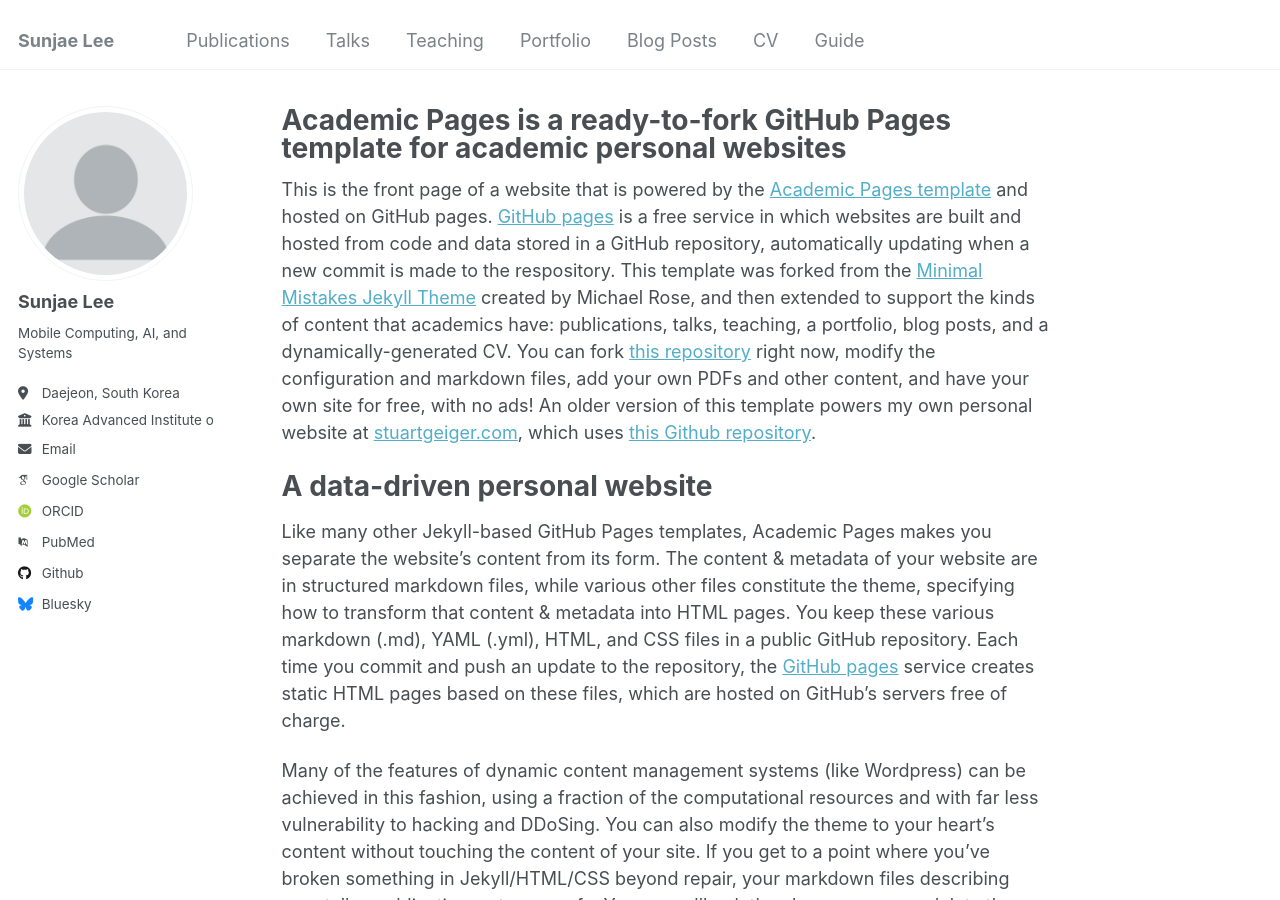
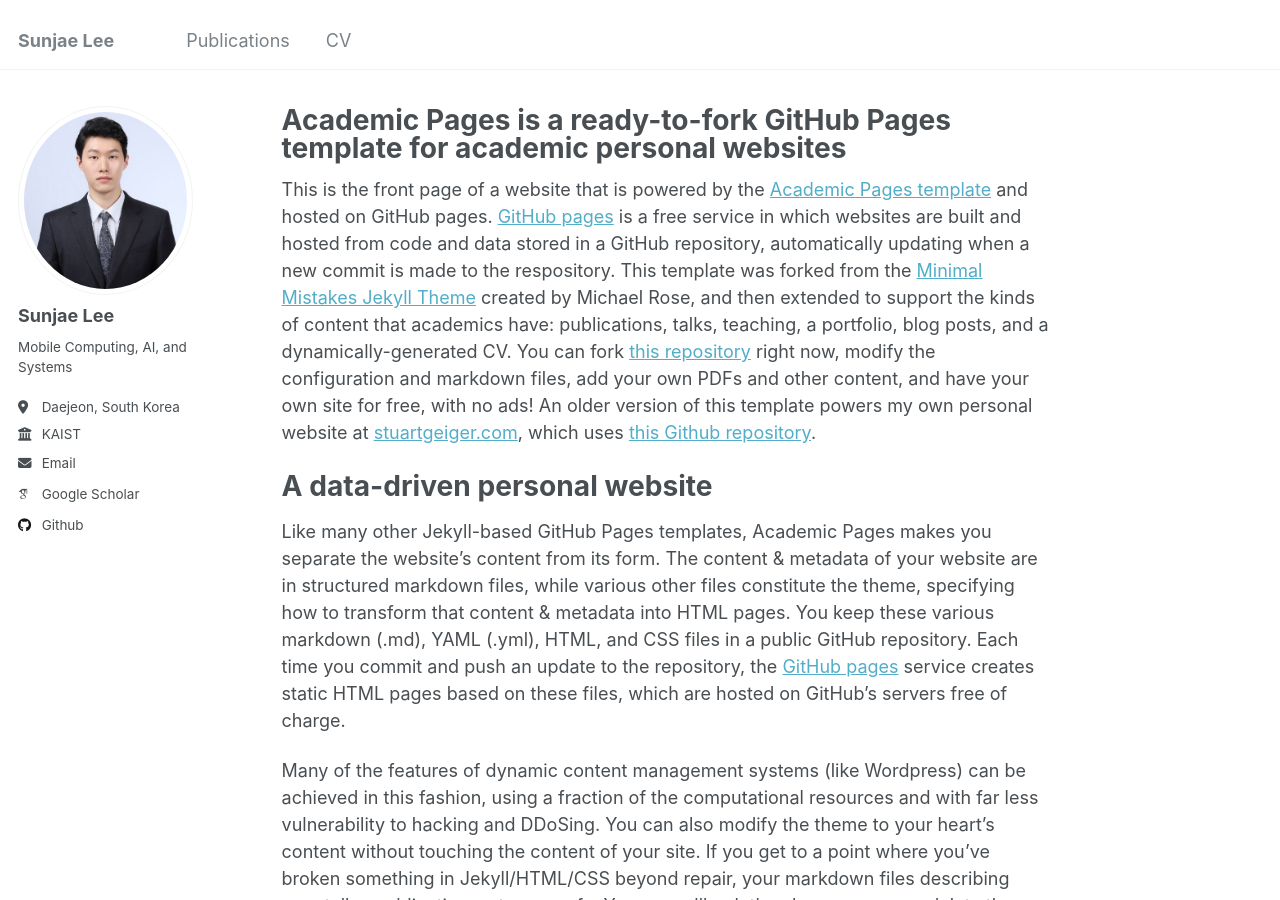
Before and after one commit to sunjae1294/sunjae1294.github.io, a Jekyll site: the page built from _pages/about.md, in a window 1280 px wide and 900 px high. Built offline with Jekyll 4.4.1, drawn with Linux system fonts in a browser that asks for light colours; some web fonts are replaced.

Commit message:
yaml setup

```diff
--- a/_config.yml
+++ b/_config.yml
@@ -21,34 +21,34 @@ repository               : "sunjae1294/sunjae1294.github.io"
 #               Additional customization can be done by editing /_includes/author-profile.html
 author:
   # Biographic information
-  avatar           : "profile.png"
+  avatar           : "profile.jpg"
   name             : "Sunjae Lee"
   pronouns         : # example: "she/her"
   bio              : "Mobile Computing, AI, and Systems"
   location         : "Daejeon, South Korea"
-  employer         : "Korea Advanced Institute of Science and Technology (KAIST)"
+  employer         : "KAIST"
   uri              : # URL
   email            : "sunjae1294@gmail.com"
 
   # Academic websites
   arxiv            : # URL - Update with the correct link to your profile
-  googlescholar    : "https://scholar.google.com/citations?user=PS_CX0AAAAAJ"
+  googlescholar    : "https://scholar.google.com/citations?hl=en&user=s24eIDkAAAAJ"
   impactstory      : # URL
-  orcid            : "http://orcid.org/yourorcidurl"
+  orcid            : # URL
   semantic         : # URL
-  pubmed           : "https://www.ncbi.nlm.nih.gov/pubmed/?term=john+snow"
+  pubmed           : # URL
   researchgate     : # URL
 
   # Repositories and software development
   bitbucket        : # Username - Update with your username on the site
   codepen          : # Username
   dribbble         : # Username
-  github           : "academicpages"
+  github           : "sunjae1294"
   kaggle           : # Username
   stackoverflow    : # User number or user number and name (i.e., use "1" or "1/jeff-atwood")
 
   # Social media
-  bluesky          : "bsky.app" # Replace this with you Bluesky username
+  bluesky          :  # Replace this with you Bluesky username
   facebook         : # Username
   flickr           : # Username
   foursquare       : # Username
--- a/_data/navigation.yml
+++ b/_data/navigation.yml
@@ -8,20 +8,5 @@ main:
   - title: "Publications"
     url: /publications/
 
-  - title: "Talks"
-    url: /talks/
-
-  - title: "Teaching"
-    url: /teaching/
-
-  - title: "Portfolio"
-    url: /portfolio/
-
-  - title: "Blog Posts"
-    url: /year-archive/
-
   - title: "CV"
     url: /cv/
-
-  - title: "Guide"
-    url: /markdown/
```
Also changed, not shown: images/profile.jpg (added), images/profile.png (deleted).
